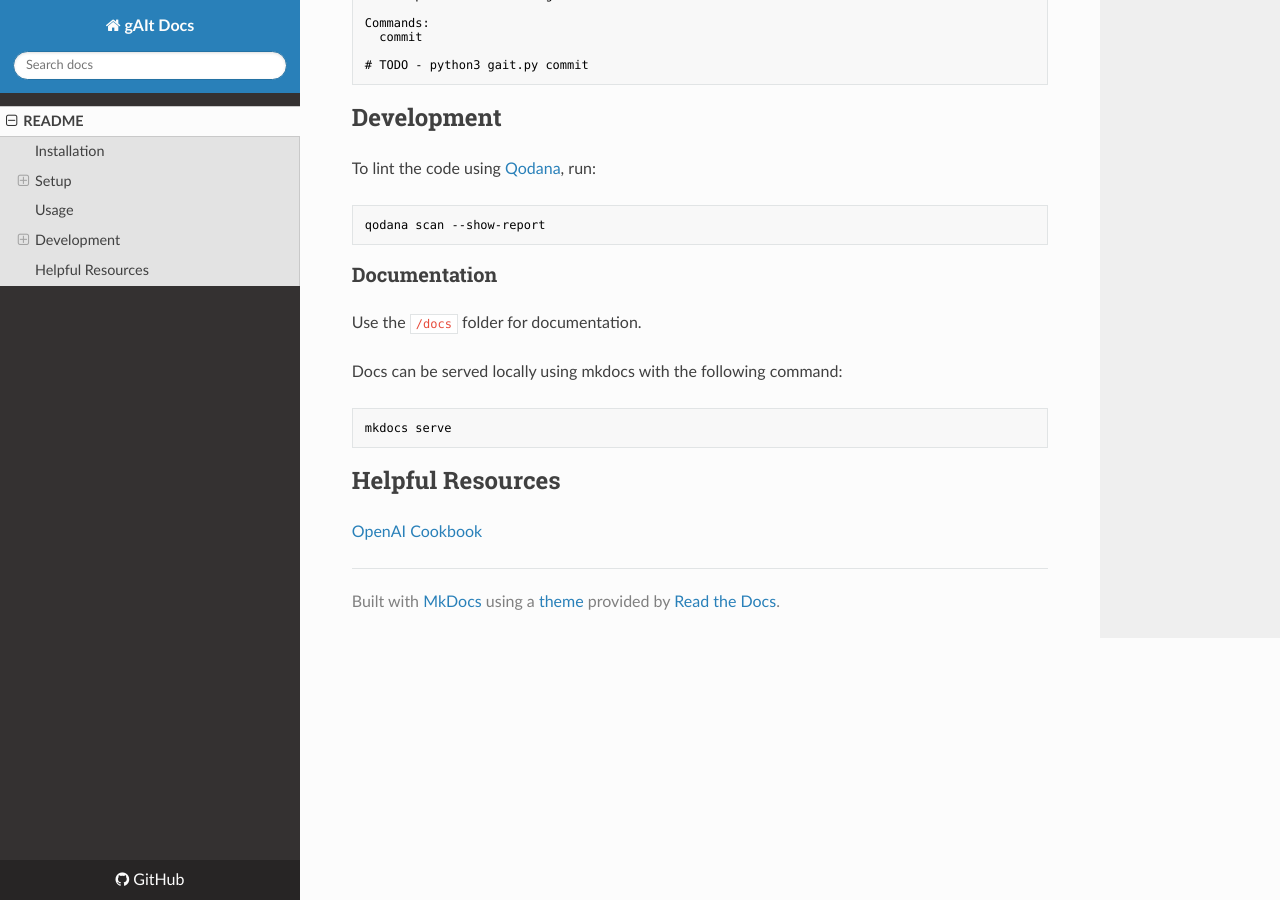
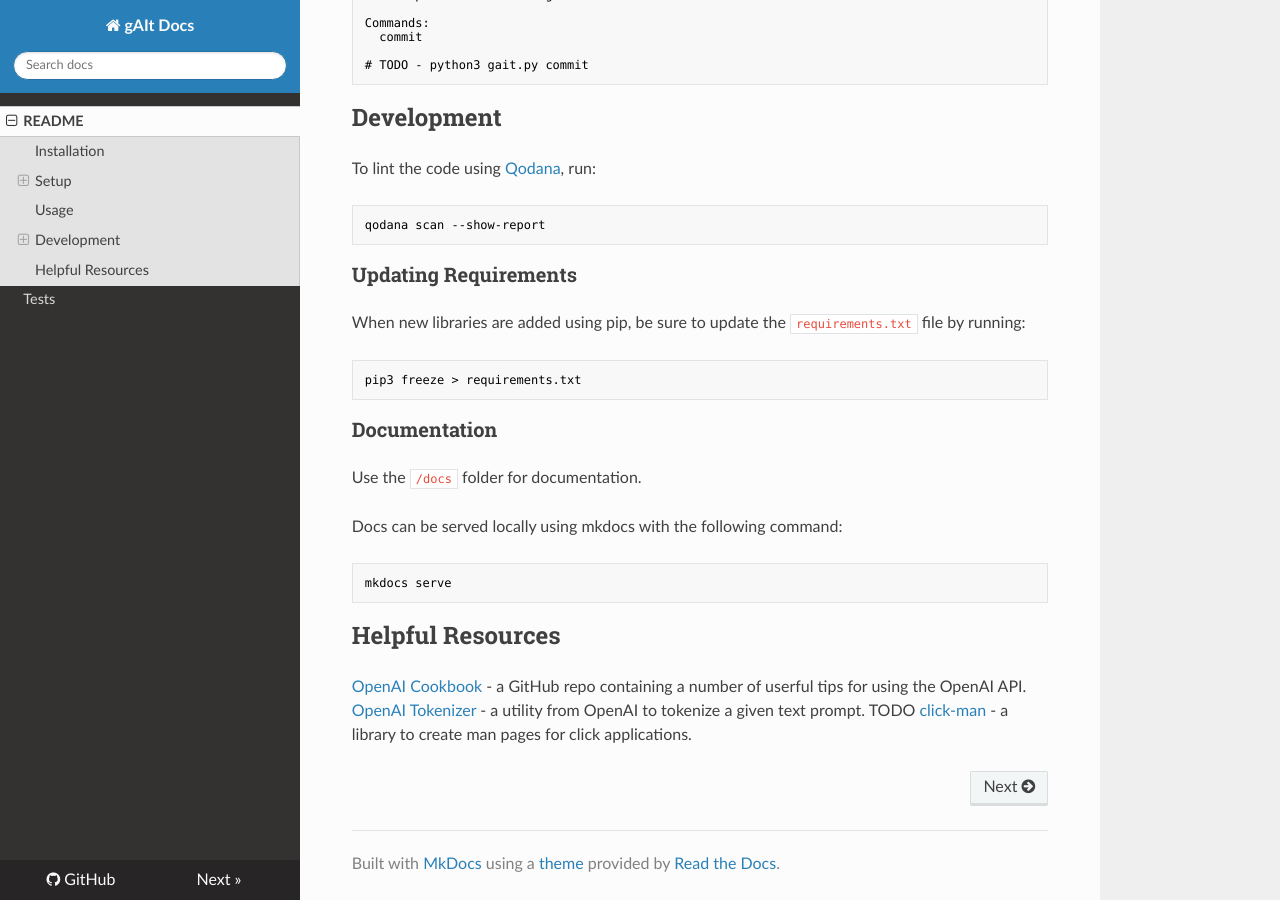
Before and after one commit to mgzwarrior/gait, an MkDocs documentation site: the page built from docs/README.md, in a window 1280 px wide and 900 px high, scrolled down 953 px. Built offline with MkDocs 1.6.1, drawn with Linux system fonts in a browser that asks for light colours; nearby versions of some CDN libraries.

````diff
--- a/docs/README.md
+++ b/docs/README.md
@@ -50,6 +50,14 @@
 qodana scan --show-report
 ```
 
+### Updating Requirements
+
+When new libraries are added using pip, be sure to update the `requirements.txt` file by running:
+
+```bash
+pip3 freeze > requirements.txt
+```
+
 ### Documentation
 
 Use the `/docs` folder for documentation.
@@ -62,4 +70,6 @@
 
 ## Helpful Resources
 
-[OpenAI Cookbook](https://github.com/openai/openai-cookbook)
+[OpenAI Cookbook](https://github.com/openai/openai-cookbook) - a GitHub repo containing a number of userful tips for using the OpenAI API.
+[OpenAI Tokenizer](https://platform.openai.com/tokenizer) - a utility from OpenAI to tokenize a given text prompt.
+TODO [click-man](https://github.com/click-contrib/click-man) - a library to create man pages for click applications.
--- a/mkdocs.yml
+++ b/mkdocs.yml
@@ -13,3 +13,4 @@
 
 nav:
   - README: README.md
+  - Tests: tests.md
````
Also changed, not shown: docs/tests.md (added, +15 -0 lines), docs/img/test_1.png (added), docs/img/test_2.png (added).
